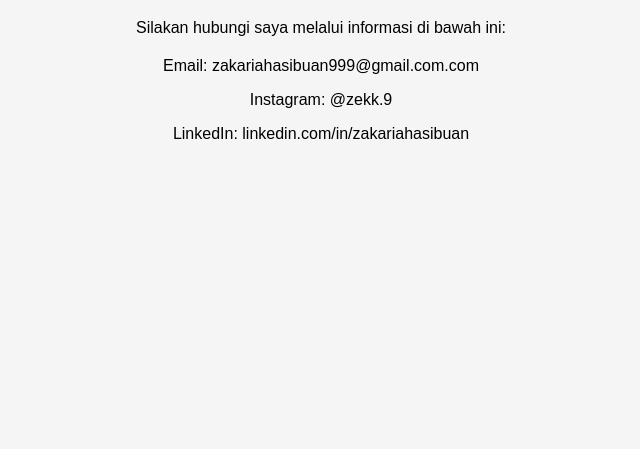
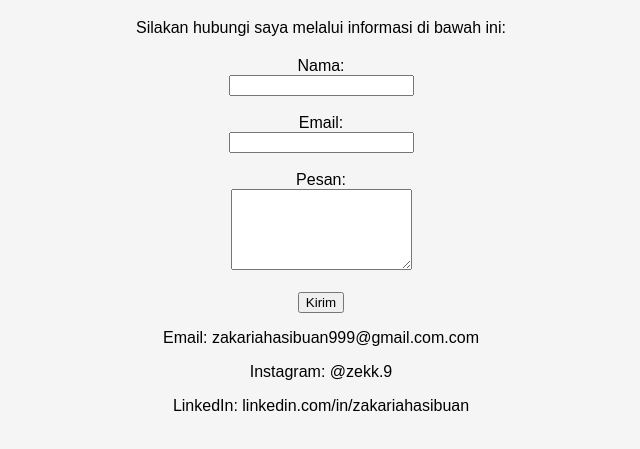
Before and after one commit to zekk99/web-saya, a plain HTML site: page contact.html in a window 1280 px wide. Shown: the part 99-548 px from the top of the page, without its empty margins (319-959 px from the left). Drawn offline with Linux system fonts and the light colour scheme.

Commit message:
Update contact.html

```diff
--- a/contact.html
+++ b/contact.html
@@ -23,6 +23,18 @@
   <h1>Kontak Saya</h1>
   <p>Silakan hubungi saya melalui informasi di bawah ini:</p>
   <div class="contact-info">
+    <form action="https://formspree.io/f/xanearyl" method="POST">
+  <label>Nama:</label><br>
+  <input type="text" name="name" required><br><br>
+
+  <label>Email:</label><br>
+  <input type="email" name="email" required><br><br>
+
+  <label>Pesan:</label><br>
+  <textarea name="message" rows="5" required></textarea><br><br>
+
+  <button type="submit">Kirim</button>
+</form>
     <p>Email: zakariahasibuan999@gmail.com.com</p>
     <p>Instagram: @zekk.9</p>
     <p>LinkedIn: linkedin.com/in/zakariahasibuan</p>
```
